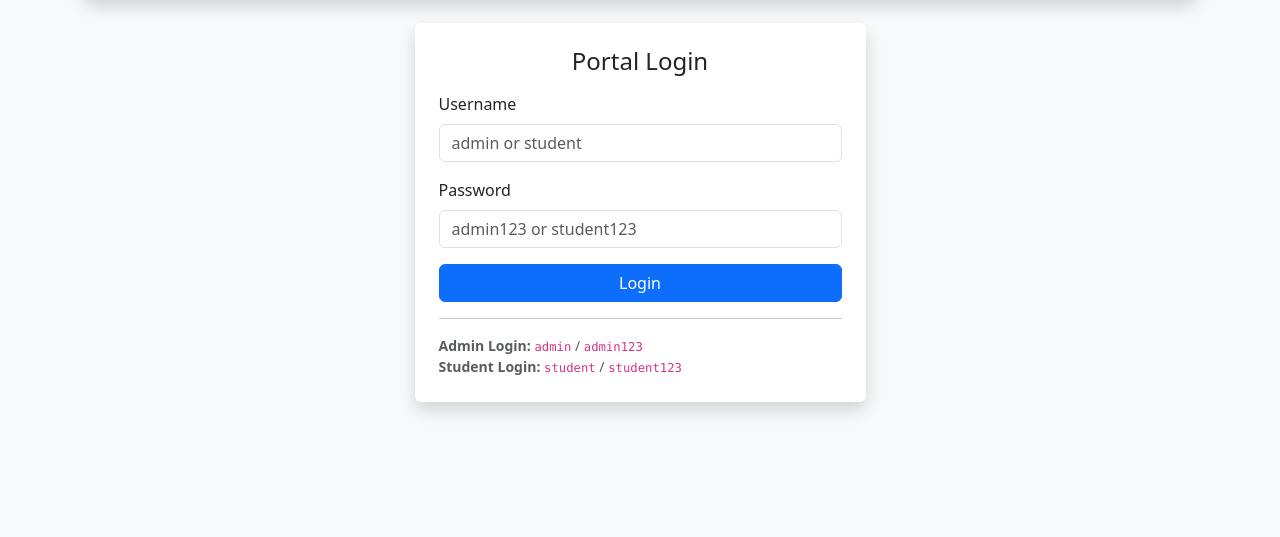
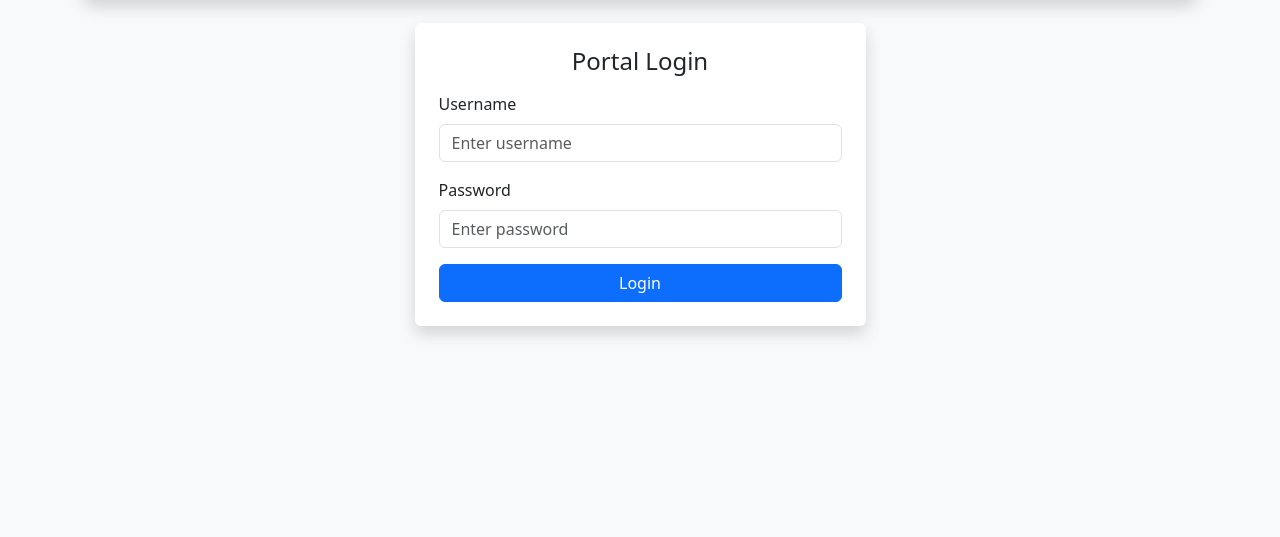
Before and after one commit to Ankit-ai-05/library-devops-capstone, a Flask app: page / in a window 1280 px wide. Shown: the part 263-800 px from the top of the page. Run offline with Flask 3, Linux system fonts and the light colour scheme.

Commit message:
Remove hardcoded login hint from login page

```diff
--- a/templates/index.html
+++ b/templates/index.html
@@ -50,19 +50,15 @@
           <form method="POST" action="/login">
             <div class="mb-3">
               <label class="form-label">Username</label>
-              <input type="text" name="username" class="form-control" placeholder="admin or student" required>
+              <input type="text" name="username" class="form-control" placeholder="Enter username" required>
             </div>
             <div class="mb-3">
               <label class="form-label">Password</label>
-              <input type="password" name="password" class="form-control" placeholder="admin123 or student123" required>
+              <input type="password" name="password" class="form-control" placeholder="Enter password" required>
             </div>
             <button class="btn btn-primary w-100">Login</button>
           </form>
-          <hr>
-          <div class="small text-muted">
-            <strong>Admin Login:</strong> <code>admin</code> / <code>admin123</code><br>
-            <strong>Student Login:</strong> <code>student</code> / <code>student123</code>
-          </div>
+
         </div>
       </div>
     </div>
```
